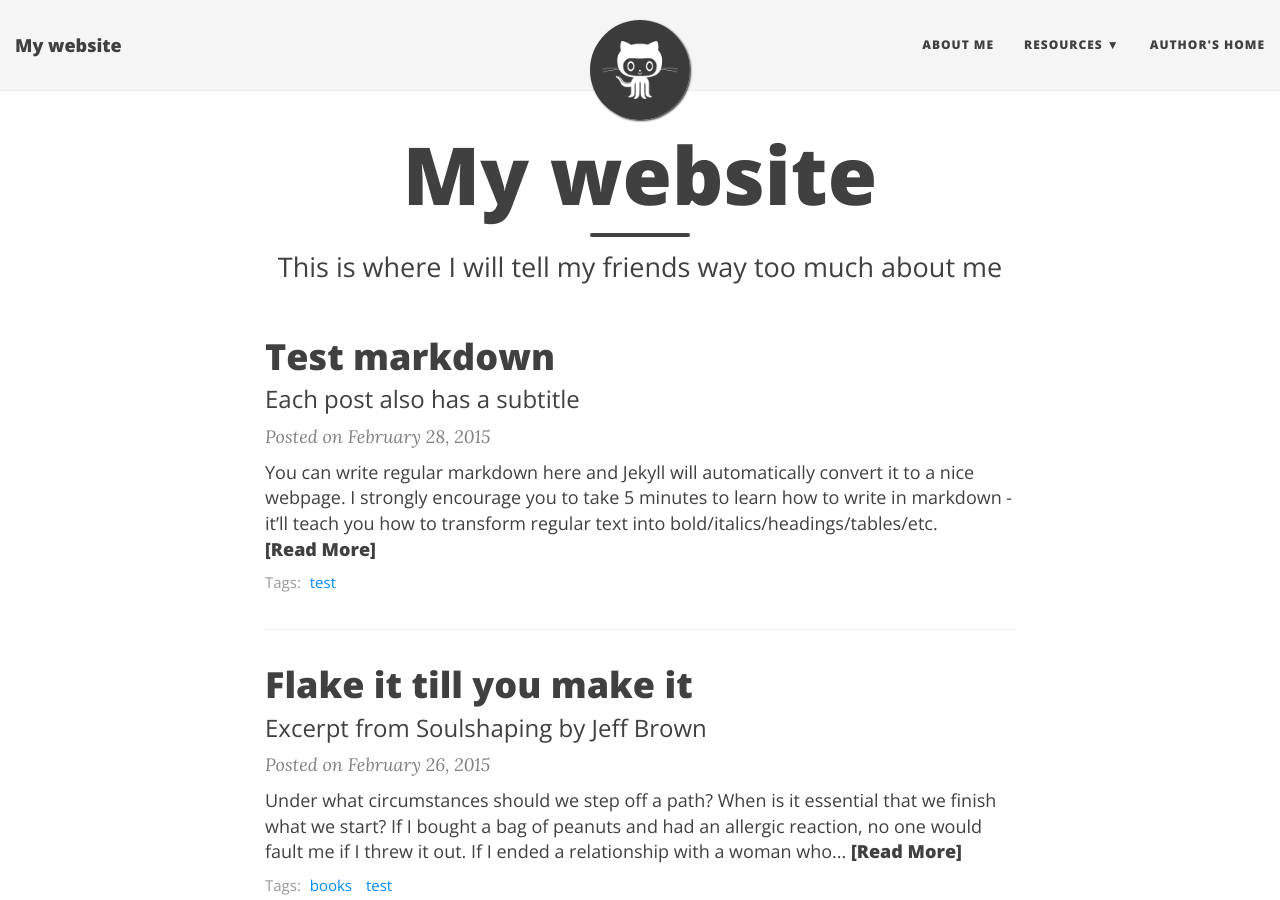
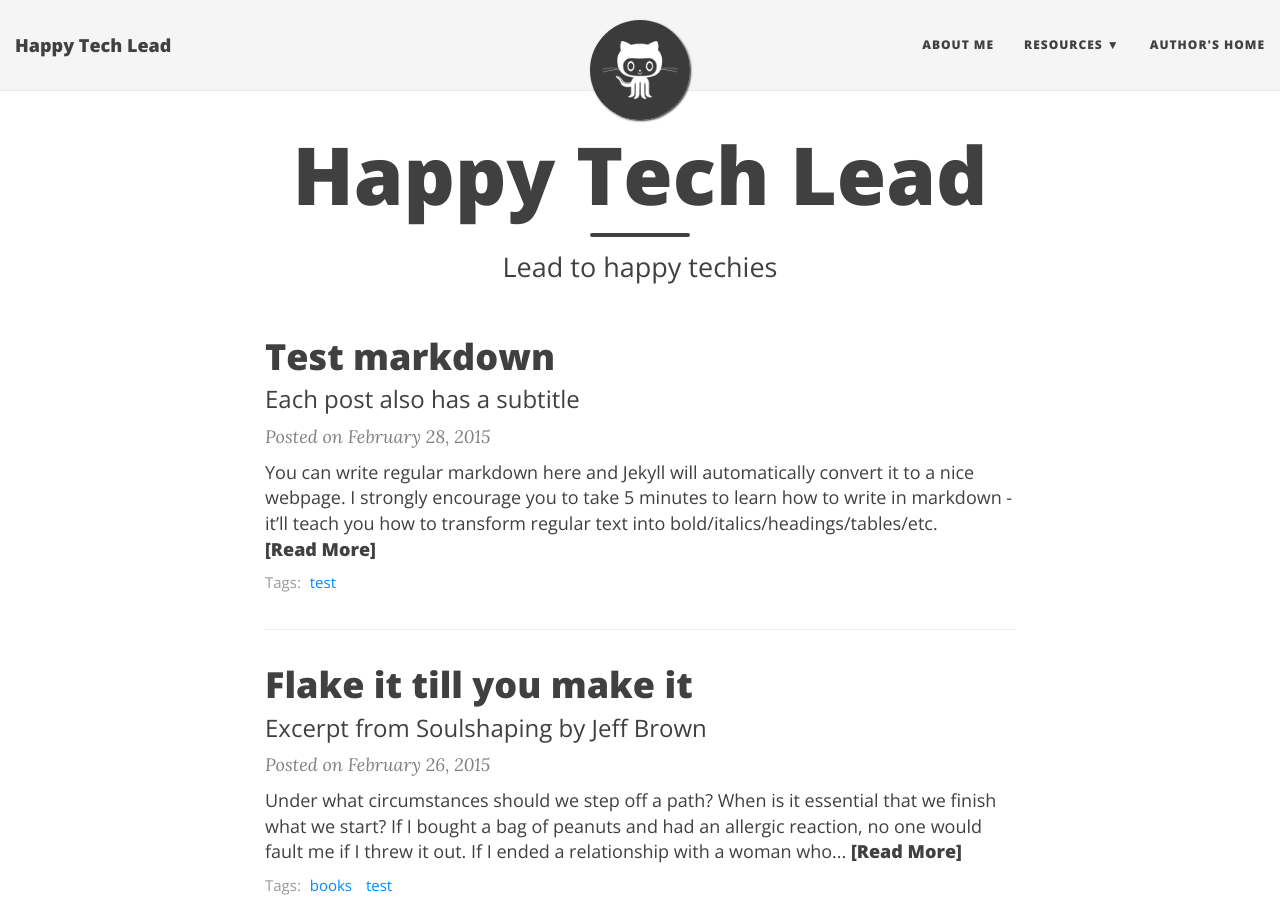
Before and after one commit to meinjens/happytechlead.github.io, a Jekyll site: the page built from index.html, in a window 1280 px wide and 900 px high. Built offline with Jekyll 4.4.1, drawn with Linux system fonts in a browser that asks for light colours; nearby versions of some CDN libraries; the list of posts is cut into pages by our own code; some of the changed lines change nothing that is shown; some of the changed text lies outside the part shown.

Commit message:
updated settings

```diff
--- a/_config.yml
+++ b/_config.yml
@@ -4,7 +4,7 @@
 # baseurl is the website's URL without the hostname
 
 # If you are building a simple GitHub user page (https://username.github.io) then use these settings:
-url: "https://username.github.io"
+url: "https://happytechlead.github.io"
 baseurl: ""
 
 # If you are building a GitHub project page then use these settings:
@@ -14,10 +14,10 @@ baseurl: ""
 # Of course don't forget to change the username and projectname to YOUR username and project
 
 # Name of website
-title: My website
+title: Happy Tech Lead
 
 # Short description of your site
-description: A virtual proof that name is awesome!
+description: Lead to happy techies
 
 # --- Navigation bar options --- #
 
@@ -64,7 +64,7 @@ footer-link-col: "#404040"
 # Change all these values or delete the ones you don't want.
 # Important: you must keep the "name" parameter, everything else you can remove
 author:
-  name: Some Person
+  name: Jens Meinecke
 
 # Select your active Social Network Links.
 # Uncomment the links you want to show in the footer and add your information to each link.
@@ -72,10 +72,10 @@ author:
 # If you want to add a new link that isn't here, you'll need to also edit the file _data/SocialNetworks.yml
 social-network-links:
   rss: true
-  email: "someone@example.com"
-  facebook: daattali
-  github: daattali
-  twitter: daattali
+  email: "mail@jensmeinecke.de"
+  github: meinjens
+  twitter: meinjens
+#  facebook: false
 #  reddit: yourname
 #  google-plus: +DeanAttali
 #  linkedin: daattali
@@ -93,7 +93,7 @@ social-network-links:
 # Select which share links to show in posts
 share-links-active:
   twitter: true
-  facebook: true
+  facebook: false
   google: false
   linkedin: true
 
@@ -158,7 +158,7 @@ title-separator: "-"
 # --- Don't need to touch anything below here (but you can if you want) --- #
 
 # Output options (more information on Jekyll's site)
-timezone: "America/Vancouver"
+timezone: "Europe/Berlin"
 markdown: kramdown
 highlighter: rouge
 permalink: /:year-:month-:day-:title/
--- a/index.html
+++ b/index.html
@@ -1,7 +1,7 @@
 ---
 layout: page
-title: My website
-subtitle: This is where I will tell my friends way too much about me
+title: Happy Tech Lead
+subtitle: Lead to happy techies
 use-site-title: true
 ---
 
```
